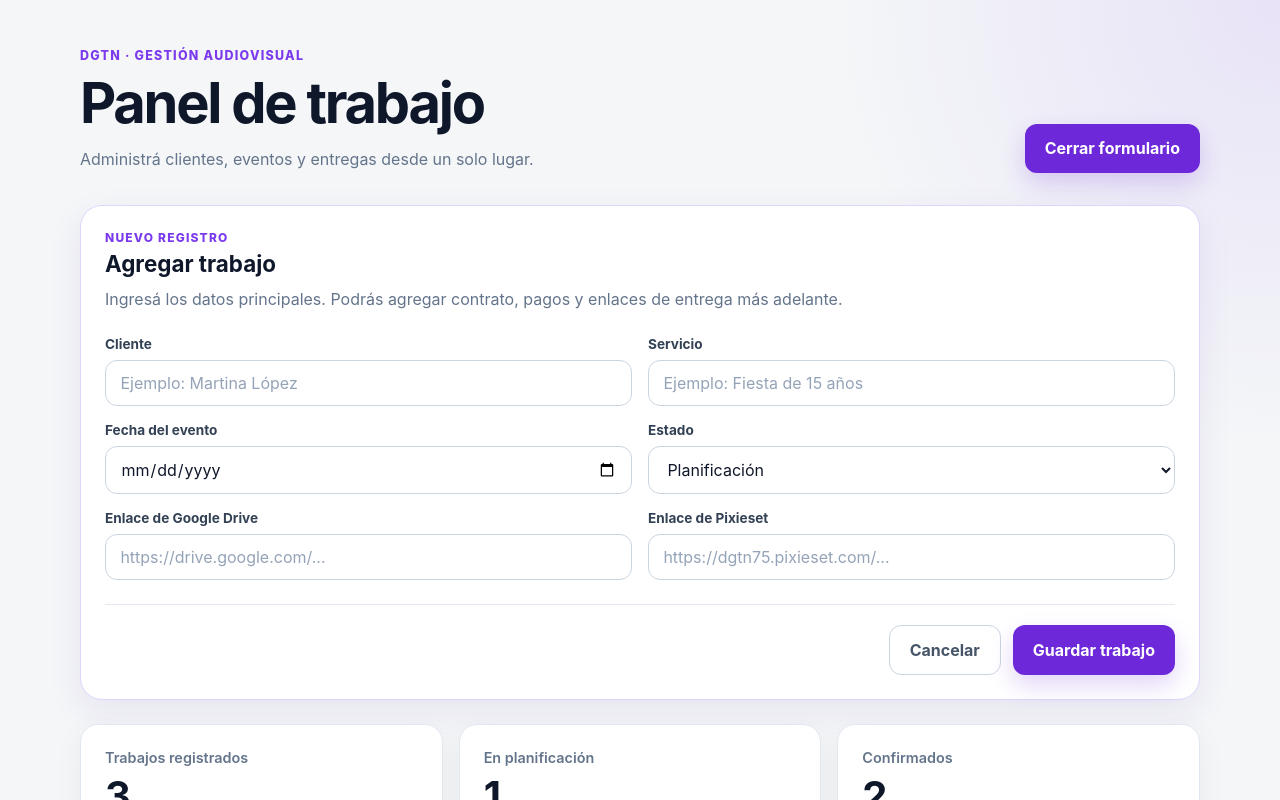
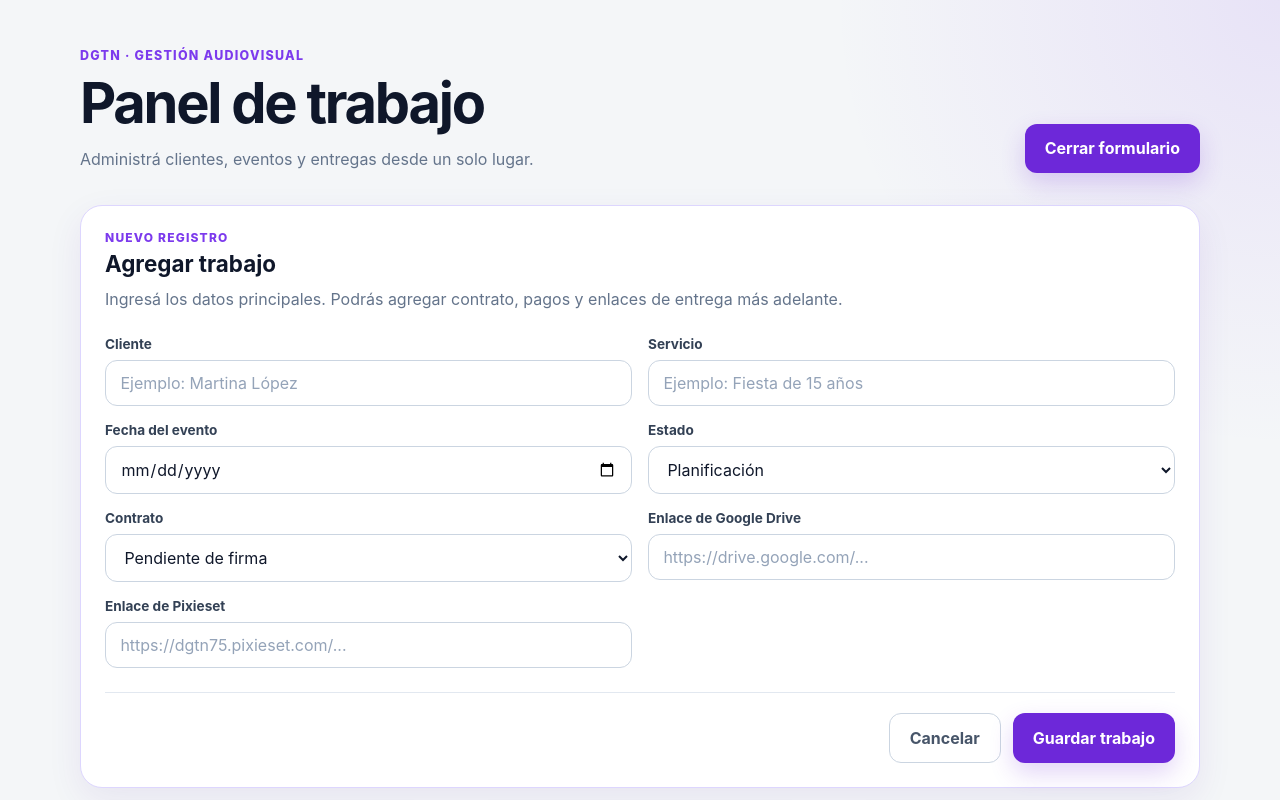
Before and after one commit to cristianegaitan/gestor-dgtn, a React (Vite) app: page / in a window 1280 px wide. Both pictures are taken after a click on the button "+ Nuevo trabajo". Shown: the top 800 px of the page. Built offline with nearby package versions, Linux system fonts and the light colour scheme.

Commit message:
feat: track contract status for jobs

```diff
--- a/src/App.jsx
+++ b/src/App.jsx
@@ -35,6 +35,7 @@ const formularioInicial = {
   servicio: '',
   fecha: '',
   estado: 'Planificación',
+  estadoContrato: 'Pendiente',
   enlaceDrive: '',
   enlacePixieset: '',
 }
@@ -124,6 +125,7 @@ function App() {
       servicio: trabajo.servicio,
       fecha: trabajo.fechaISO ?? '',
       estado: trabajo.estado,
+      estadoContrato: trabajo.estadoContrato ?? 'Pendiente',
       enlaceDrive: trabajo.enlaceDrive ?? '',
       enlacePixieset: trabajo.enlacePixieset ?? '',
     })
@@ -141,6 +143,7 @@ function App() {
       fechaISO: formulario.fecha,
       fecha: formatearFecha(formulario.fecha),
       estado: formulario.estado,
+      estadoContrato: formulario.estadoContrato,
       enlaceDrive: formulario.enlaceDrive.trim(),
       enlacePixieset: formulario.enlacePixieset.trim(),
       estadoClase:
@@ -299,6 +302,18 @@ function App() {
                 <option value="Confirmado">Confirmado</option>
               </select>
             </div>
+            <div className="form-field">
+              <label htmlFor="estadoContrato">Contrato</label>
+              <select
+                id="estadoContrato"
+                name="estadoContrato"
+                value={formulario.estadoContrato}
+                onChange={manejarCambio}
+              >
+                <option value="Pendiente">Pendiente de firma</option>
+                <option value="Firmado">Firmado</option>
+              </select>
+            </div>
 
             <div className="form-field">
               <label htmlFor="enlaceDrive">Enlace de Google Drive</label>
@@ -389,7 +404,11 @@ function App() {
 
               <article className="detail-card">
                 <h3>Contrato</h3>
-                <p>Pendiente de registrar</p>
+                <p>
+                  {trabajoSeleccionado.estadoContrato === 'Firmado'
+                    ? 'Firmado'
+                    : 'Pendiente de firma'}
+                </p>
               </article>
 
               <article className="detail-card">
```
